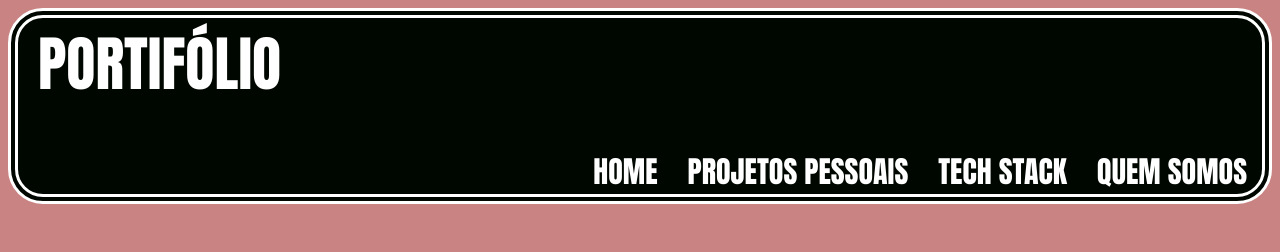
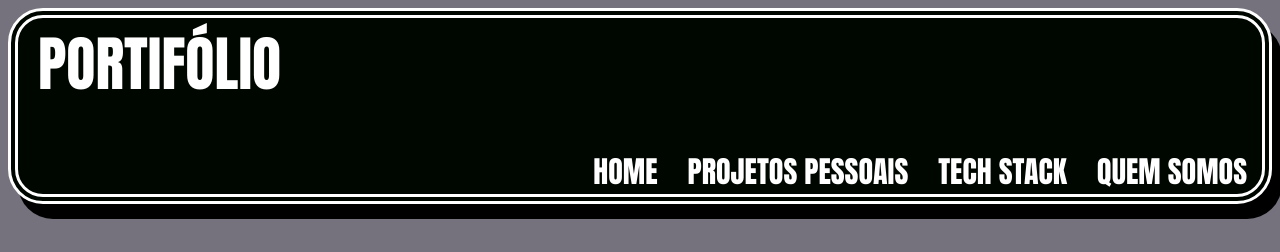
Before and after one commit to prosperor/PI2Blog, a Next.js app: page /about in a window 1280 px wide. Shown: the top 252 px of the page. Built offline with nearby package versions, Linux system fonts and the light colour scheme.

Commit message:
Sombra nas box, e fundo alterado

```diff
--- a/Styles.css
+++ b/Styles.css
@@ -1,5 +1,5 @@
 body{
-    background-color: rgb(202, 131, 131);
+    background-color: rgb(117, 114, 126);
 }
 
 a{
--- a/components/Comps.module.css
+++ b/components/Comps.module.css
@@ -7,6 +7,7 @@
     height: 100%;
     border: 10px double;
     border-radius: 35px;
+    box-shadow: 10px 15px #000000;
 }
 .op{
     font-size: 30px;
@@ -58,6 +59,8 @@
     margin-top: 50px;
     border: 5px double;
     border-radius: 10px;
+    box-shadow: 10px 15px #000000;
+    background-color: #000000;
 }
 
 /* Three image containers (use 25% for four, and 50% for two, etc) */
--- a/pages/about.js
+++ b/pages/about.js
@@ -51,8 +51,8 @@ export default function About() {
 
 
                 <div className={styles.box}>
+
                     <p><font size="7" color="#708090" face=""> FABIO FERNANDES COSTA </font></p>
-
                     <div className={styles.grid}>
                         <div className={styles.imgAbout}>
 
```
Lines whose indentation alone changed are shown as unchanged.
